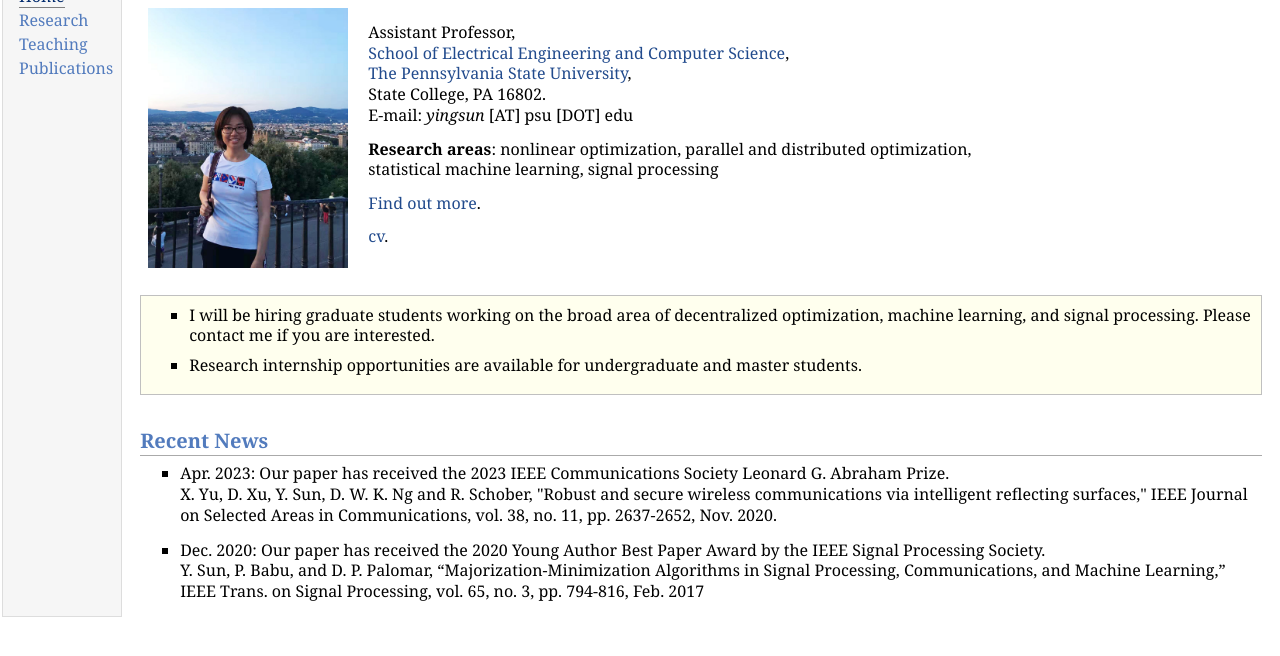
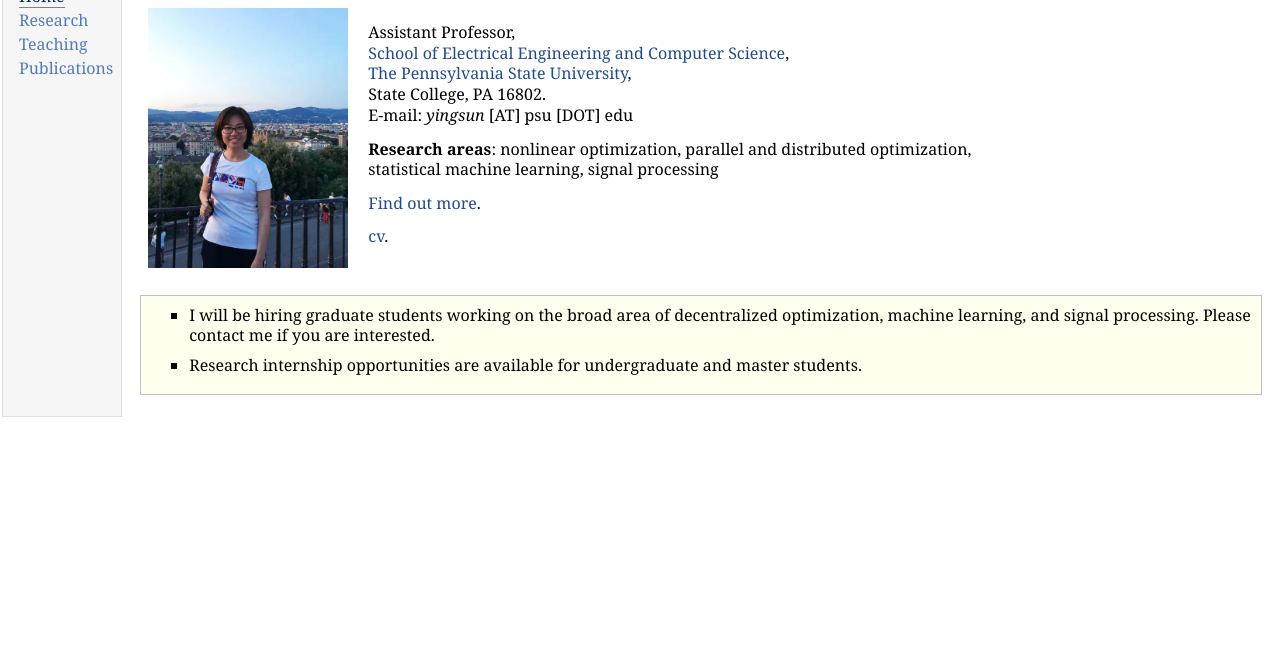
Before and after one commit to ysunac/ysunac.github.io, a plain HTML site: page index.html in a window 1280 px wide. Shown: the part 68-724 px from the top of the page. Drawn offline with Linux system fonts and the light colour scheme.

Commit message:
Update index.html

```diff
--- a/index.html
+++ b/index.html
@@ -40,17 +40,6 @@ nonlinear optimization, parallel and distributed optimization, <br /> statistica
 </li>
 </ul>
 </div></div>
-<h2>Recent News</h2>
-<ul>
-<li><p>Apr. 2023: Our paper has received the 2023 IEEE Communications Society Leonard G. Abraham Prize. <br />
-X. Yu, D. Xu, Y. Sun, D. W. K. Ng and R. Schober, "Robust and secure wireless communications via intelligent reflecting surfaces,"  IEEE Journal on Selected Areas in Communications, vol. 38, no. 11, pp. 2637-2652, Nov. 2020.</p>
-</li>
-</ul>
-<ul>
-<li><p>Dec. 2020: Our paper has received the 2020 Young Author Best Paper Award by the IEEE Signal Processing Society. <br />
-Y. Sun, P. Babu, and D. P. Palomar, &ldquo;Majorization-Minimization Algorithms in Signal Processing, Communications, and Machine Learning,&rdquo; IEEE Trans. on Signal Processing, vol. 65, no. 3, pp. 794-816, Feb. 2017</p>
-</li>
-</ul>
 </td>
 </tr>
 </table>
```
